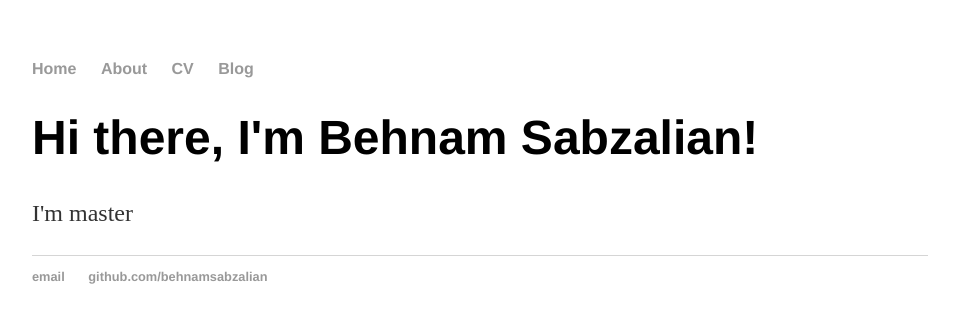
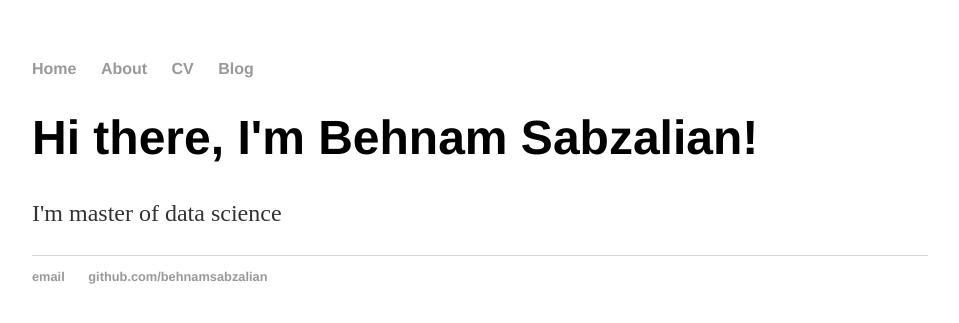
Before and after one commit to behnamsabzalian/behnamsabzalian.github.io, a Jekyll site: the page built from index.html, in a window 1280 px wide. Shown: the top 323 px of the page, without its empty margins (160-1119 px from the left). Built offline with Jekyll 4.4.1, drawn with Linux system fonts in a browser that asks for light colours.

Commit message:
Update index.html

```diff
--- a/index.html
+++ b/index.html
@@ -1,30 +1,8 @@
-<!DOCTYPE html>
-<html>
-	<head>
-		<title>Behnam Sabzalian</title>
-		<!-- link to main stylesheet -->
-		<link rel="stylesheet" type="text/css" href="/css/main.css">
-	</head>
-	<body>
-		<nav>
-    		<ul>
-        		<li><a href="/">Home</a></li>
-	        	<li><a href="/about">About</a></li>
-        		<li><a href="/cv">CV</a></li>
-        		<li><a href="/blog">Blog</a></li>
-    		</ul>
-		</nav>
-		<div class="container">
-    		<div class="blurb">
-        		<h1>Hi there, I'm Behnam Sabzalian!</h1>
-				<p>I'm master </p>
-    		</div><!-- /.blurb -->
-		</div><!-- /.container -->
-		<footer>
-    		<ul>
-        		<li><a href="mailto:behnamsabzalian@gmail.com">email</a></li>
-        		<li><a href="https://github.com/behnamsabzalian">github.com/behnamsabzalian</a></li>
-			</ul>
-		</footer>
-	</body>
-</html>
+---
+layout: default
+title: Behnam Sabzalian
+---
+<div class="blurb">
+	<h1>Hi there, I'm Behnam Sabzalian!</h1>
+	<p>I'm master of data science</p>
+</div><!-- /.blurb -->
```
